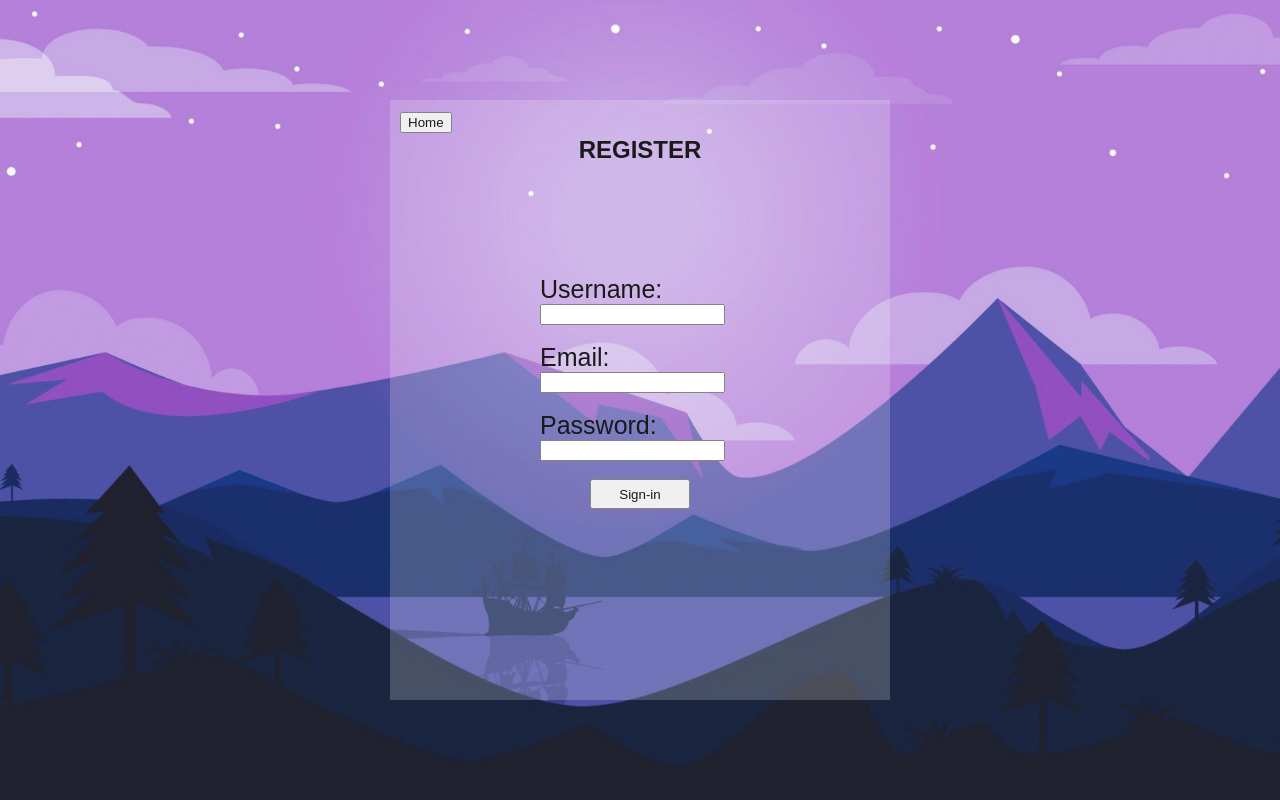
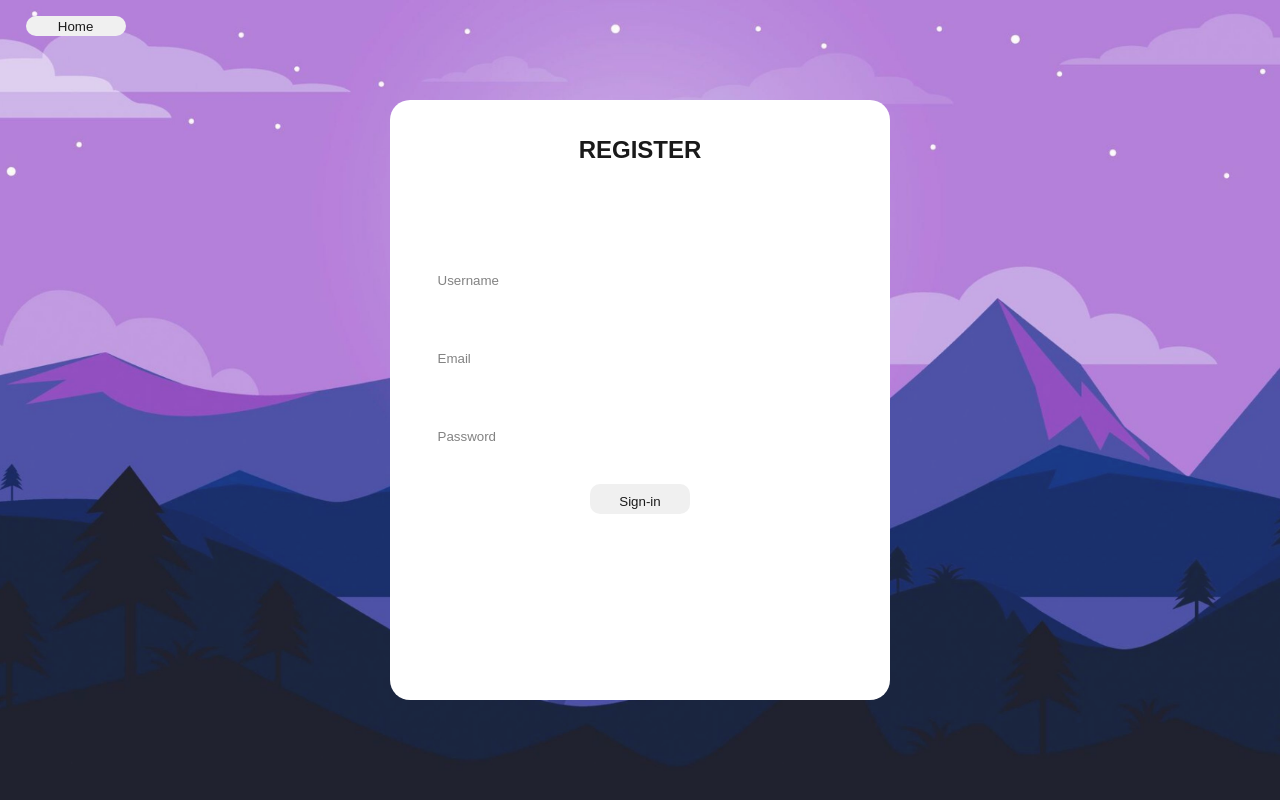
Before and after one commit to teOMORris/Portify, a plain HTML site: page HTML/register.html in a window 1280 px wide. Drawn offline with Linux system fonts and the light colour scheme.

Commit message:
restylish register menu

```diff
--- a/HTML/register.html
+++ b/HTML/register.html
@@ -19,17 +19,22 @@
                     <h1>REGISTER</h1>
                 </div>
                 <div class="formular">
-                    <label for="username" id="l_username">Username:</label>
-                    <input type="text" id="username" name="username"><br><br>
-                    <label for="email" id="l_email">Email:</label><br>
-                    <input type="email"  id="email" name="email"><br><br>
-                    <label for="password" id="l_password">Password:</label>
-                    <input type="password" id="password" name="password"><br><br>
-                    <input type="submit" id="submit" value="Sign-in">
+                    <div class="input">
+                        <input type="text" id="username" placeholder="Username" name="username"><br><br>
+                    </div>
+                    <div class="input">
+                        <input type="email"  id="email" placeholder="Email" name="email" ><br><br>
+                    </div>
+                    <div class="input">
+                        <input type="password" id="password" placeholder="Password" name="password"><br><br>
+                    </div>
+                    <div class="input">
+                        <input type="submit" id="submit" value="Sign-in">
+                    </div>
                 </div>
-                <a href="/HTML/home.html"><button type="button" id="backtohome">Home</button></a>
             </div>
         </form>
+        <a href="/HTML/home.html"><button type="button" id="backtohome">Home</button></a>
     </section>
 
     <div class="header" id="header_r" >
--- a/Styles/register_style.css
+++ b/Styles/register_style.css
@@ -14,7 +14,7 @@ html {
     position: fixed;
     top: 50%;
     left: 50%;
-    opacity: 20%;
+    border-radius: 20px;
     /* bring your own prefixes */
     transform: translate(-50%, -50%);
     width: 500px;
@@ -42,16 +42,16 @@ h1 {
 .form .formular{
     font-family: 'Exo 2', sans-serif;
     position: fixed;
-    top: 50%;
-    left: 50%;
     overflow: hidden;
-    transform: translate(-50%,-50%);
-    width: 200px;
-    height: 250px;
+    left: 7.5%;
+    top: 25%;
+    width: 500px;
+    height: 400px;
 }
 
 #backtohome{
     position: fixed;
+    border-radius: 10px;
     top: 2%;
     left: 2%;
 }
@@ -67,3 +67,17 @@ h1 {
     width: 100px;
     height: 30px;
 }
+
+button{
+    border: none;
+    width: 100px;
+    height: 20px;
+}
+
+input{
+    height: 40px;
+    width: 400px;
+    border: none;
+    padding: 10px;
+    border-radius: 10px;
+}
```
